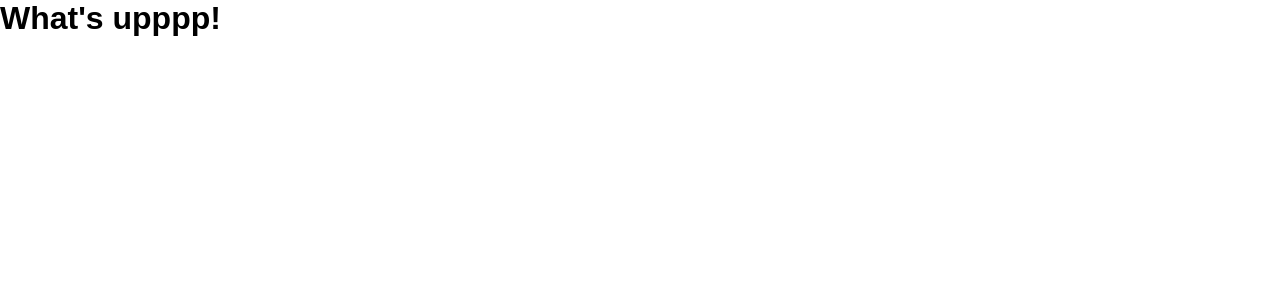
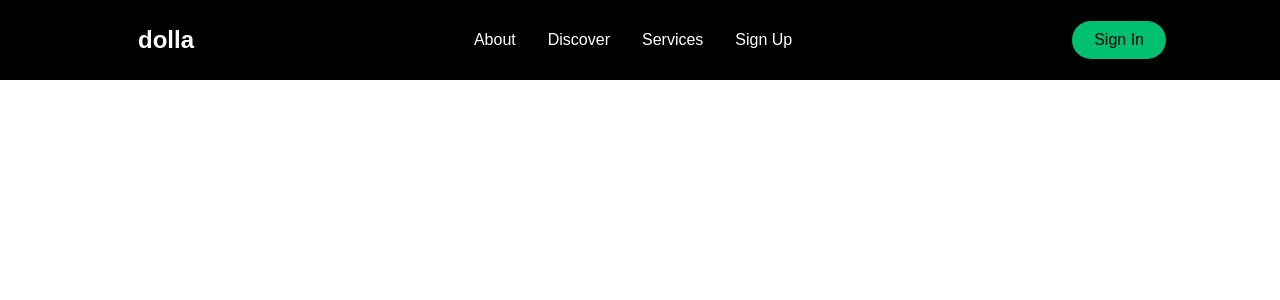
Before and after one commit to locaulker/reactws-smooth-scroll, a React (Create React App) app: page / in a window 1280 px wide. Shown: the top 300 px of the page. Built offline with nearby package versions, Linux system fonts and the light colour scheme.

Commit message:
added static navbar. resume @ L46:41

```diff
--- a/package.json
+++ b/package.json
@@ -8,7 +8,11 @@
     "@testing-library/user-event": "^12.1.10",
     "react": "^17.0.2",
     "react-dom": "^17.0.2",
+    "react-icons": "^4.2.0",
+    "react-router-dom": "^5.2.0",
     "react-scripts": "4.0.3",
+    "react-scroll": "^1.8.2",
+    "styled-components": "^5.3.0",
     "web-vitals": "^1.0.1"
   },
   "scripts": {
--- a/src/App.js
+++ b/src/App.js
@@ -1,11 +1,13 @@
 import React from "react"
 import "./App.css"
+import Navbar from "./components/Navbar"
+import { BrowserRouter as Router } from "react-router-dom"
 
 function App() {
   return (
-    <div className="App">
-      <h1>What's upppp!</h1>
-    </div>
+    <Router>
+      <Navbar />
+    </Router>
   )
 }
 
--- a/src/components/Navbar/NavbarElements.js
+++ b/src/components/Navbar/NavbarElements.js
@@ -0,0 +1,114 @@
+import styled from "styled-components"
+import { Link as LinkR } from "react-router-dom"
+import { Link as LinkS } from "react-scroll"
+
+export const Nav = styled.nav`
+  background: #000;
+  height: 80px;
+  /* margin-top: -80px; */
+  display: flex;
+  justify-content: center;
+  align-items: center;
+  font-size: 1rem;
+  position: sticky;
+  top: 0;
+  z-index: 10;
+
+  @media screen and (max-width: 960px) {
+    transition: 0.8s all ease;
+  }
+`
+
+export const NavbarContainer = styled.div`
+  display: flex;
+  justify-content: space-between;
+  height: 80px;
+  z-index: 1;
+  width: 100%;
+  padding: 0 24px;
+  max-width: 1100px;
+`
+
+export const NavLogo = styled(LinkR)`
+  color: #fff;
+  justify-self: flex-start;
+  cursor: pointer;
+  font-size: 1.5rem;
+  display: flex;
+  align-items: center;
+  margin-left: 24px;
+  font-weight: bold;
+  text-decoration: none;
+`
+export const MobileIcon = styled.div`
+  display: none;
+
+  @media screen and (max-width: 768px) {
+    display: block;
+    position: absolute;
+    top: 0;
+    right: 0;
+    transform: translate(-100%, 60%);
+    font-size: 1.8rem;
+    cursor: pointer;
+    color: #fff;
+  }
+`
+export const NavMenu = styled.ul`
+  display: flex;
+  align-items: center;
+  list-style: none;
+  text-align: center;
+  margin-right: --22px;
+
+  @media screen and (max-width: 768px) {
+    display: none;
+  }
+`
+
+export const NavItem = styled.li`
+  height: 80px;
+`
+
+export const NavLinks = styled(LinkS)`
+  color: #fff;
+  display: flex;
+  align-items: center;
+  text-decoration: none;
+  padding: 0 1rem;
+  height: 100%;
+  cursor: pointer;
+
+  &.active {
+    border-bottom: 3px solid #01bf71;
+  }
+`
+
+export const NavBtn = styled.nav`
+  display: flex;
+  align-items: center;
+
+  @media screen and (max-width: 768px) {
+    display: none;
+  }
+`
+
+export const NavBtnLink = styled(LinkR)`
+  border-radius: 50px;
+  background: #01bf71;
+  white-space: nowrap;
+  padding: 10px 22px;
+  color: #010606;
+  font-size: 16px;
+  outline: none;
+  border: none;
+  cursor: pointer;
+  transition: all 0.2s ease-in-out;
+  text-decoration: none;
+
+  &:hover {
+    transition: all 0.2s ease-in-out;
+    background: #fff;
+    color: #010606;
+  }
+`
--- a/src/components/Navbar/index.js
+++ b/src/components/Navbar/index.js
@@ -0,0 +1,47 @@
+import React from "react"
+import { FaBars } from "react-icons/fa"
+import {
+  Nav,
+  NavbarContainer,
+  NavLogo,
+  MobileIcon,
+  NavMenu,
+  NavItem,
+  NavLinks,
+  NavBtn,
+  NavBtnLink
+} from "./NavbarElements"
+
+const Navbar = () => {
+  return (
+    <>
+      <Nav>
+        <NavbarContainer>
+          <NavLogo to="/">dolla</NavLogo>
+          <MobileIcon>
+            <FaBars />
+          </MobileIcon>
+          <NavMenu>
+            <NavItem>
+              <NavLinks to="about">About</NavLinks>
+            </NavItem>
+            <NavItem>
+              <NavLinks to="discover">Discover</NavLinks>
+            </NavItem>
+            <NavItem>
+              <NavLinks to="services">Services</NavLinks>
+            </NavItem>
+            <NavItem>
+              <NavLinks to="signup">Sign Up</NavLinks>
+            </NavItem>
+          </NavMenu>
+          <NavBtn>
+            <NavBtnLink to="/signin">Sign In</NavBtnLink>
+          </NavBtn>
+        </NavbarContainer>
+      </Nav>
+    </>
+  )
+}
+
+export default Navbar
```
Also changed, not shown: 2 other files (tests, documents, lock files or other folders).
